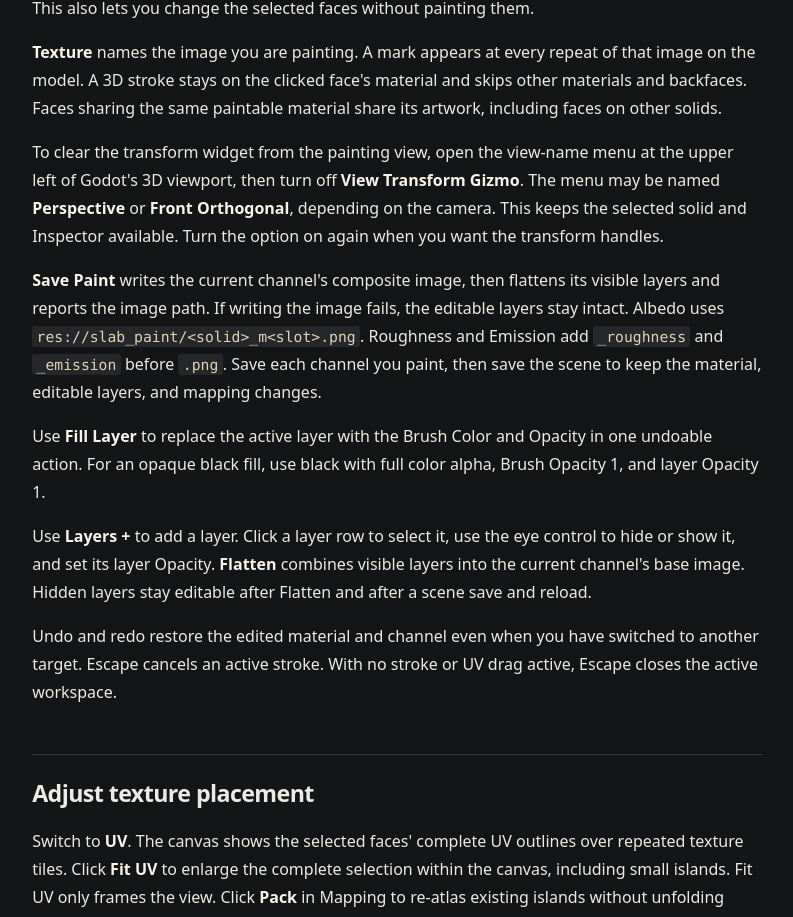
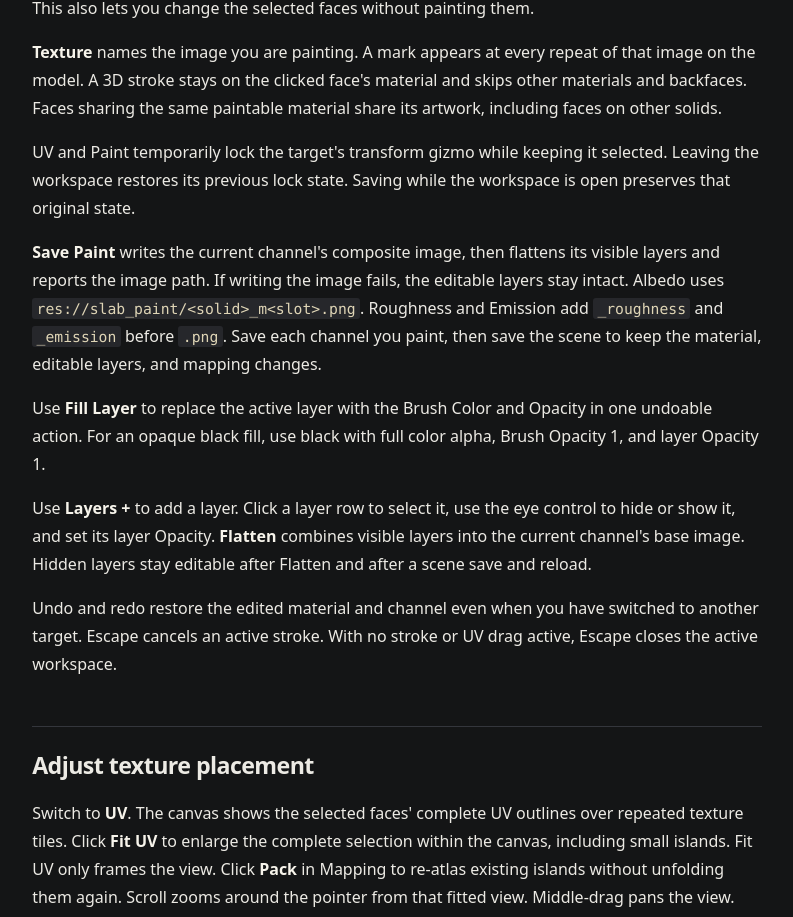
Before and after one commit to joshocalico/Slab-Modeller, a Next.js app in the folder website/: page /guide/how-to/paint-texture-pixels in a window 1280 px wide. Shown: the part 2097-3014 px from the top of the page, without its empty margins (259-1052 px from the left). Built offline with nearby package versions, Linux system fonts and the light colour scheme.

Commit message:
Document automatic transform locking in paint workspaces

```diff
--- a/website/app/guide/how-to/paint-texture-pixels/page.mdx
+++ b/website/app/guide/how-to/paint-texture-pixels/page.mdx
@@ -41,7 +41,7 @@ Turn on **Show UV** to see the selected faces' outlines over the image. If the h
 
 **Texture** names the image you are painting. A mark appears at every repeat of that image on the model. A 3D stroke stays on the clicked face's material and skips other materials and backfaces. Faces sharing the same paintable material share its artwork, including faces on other solids.
 
-To clear the transform widget from the painting view, open the view-name menu at the upper left of Godot's 3D viewport, then turn off **View Transform Gizmo**. The menu may be named **Perspective** or **Front Orthogonal**, depending on the camera. This keeps the selected solid and Inspector available. Turn the option on again when you want the transform handles.
+UV and Paint temporarily lock the target's transform gizmo while keeping it selected. Leaving the workspace restores its previous lock state. Saving while the workspace is open preserves that original state.
 
 **Save Paint** writes the current channel's composite image, then flattens its visible layers and reports the image path. If writing the image fails, the editable layers stay intact. Albedo uses `res://slab_paint/<solid>_m<slot>.png`. Roughness and Emission add `_roughness` and `_emission` before `.png`. Save each channel you paint, then save the scene to keep the material, editable layers, and mapping changes.
 
```
